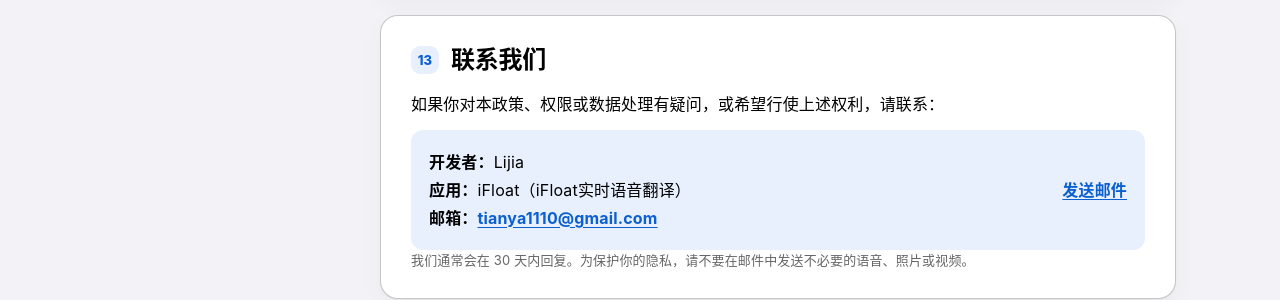
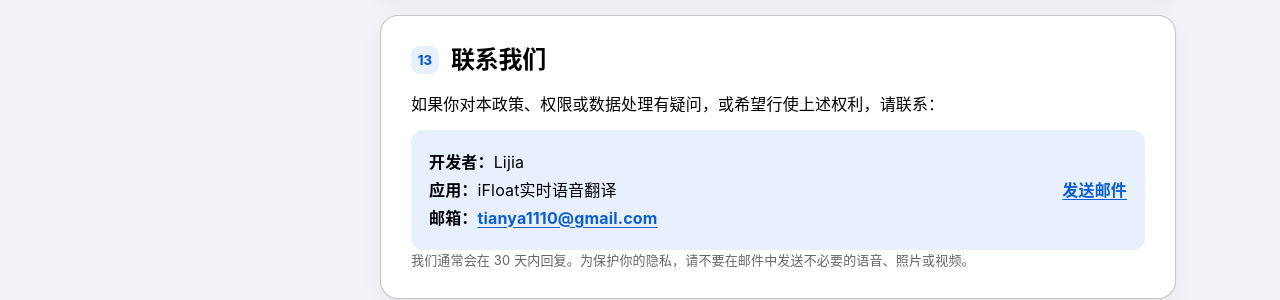
Before and after one commit to likky/ifloat-privacy, a plain HTML site: page privacy.html in a window 1280 px wide. Shown: the part 8557-8857 px from the top of the page. Drawn offline with Linux system fonts and the light colour scheme.

Commit message:
Use the official app name in the contact block of policy and terms pages

```diff
--- a/privacy.html
+++ b/privacy.html
@@ -419,7 +419,7 @@
         </div>
         <p>如果你对本政策、权限或数据处理有疑问，或希望行使上述权利，请联系：</p>
         <div class="contact-card">
-          <p><strong>开发者：</strong>Lijia<br><strong>应用：</strong>iFloat（iFloat实时语音翻译）<br><strong>邮箱：</strong><a href="mailto:tianya1110@gmail.com">tianya1110@gmail.com</a></p>
+          <p><strong>开发者：</strong>Lijia<br><strong>应用：</strong>iFloat实时语音翻译<br><strong>邮箱：</strong><a href="mailto:tianya1110@gmail.com">tianya1110@gmail.com</a></p>
           <a href="mailto:tianya1110@gmail.com">发送邮件</a>
         </div>
         <p class="small muted">我们通常会在 30 天内回复。为保护你的隐私，请不要在邮件中发送不必要的语音、照片或视频。</p>
```
Also changed, not shown: privacy-en.html (+1 -1 lines), terms-en.html (+1 -1 lines), terms.html (+1 -1 lines).
